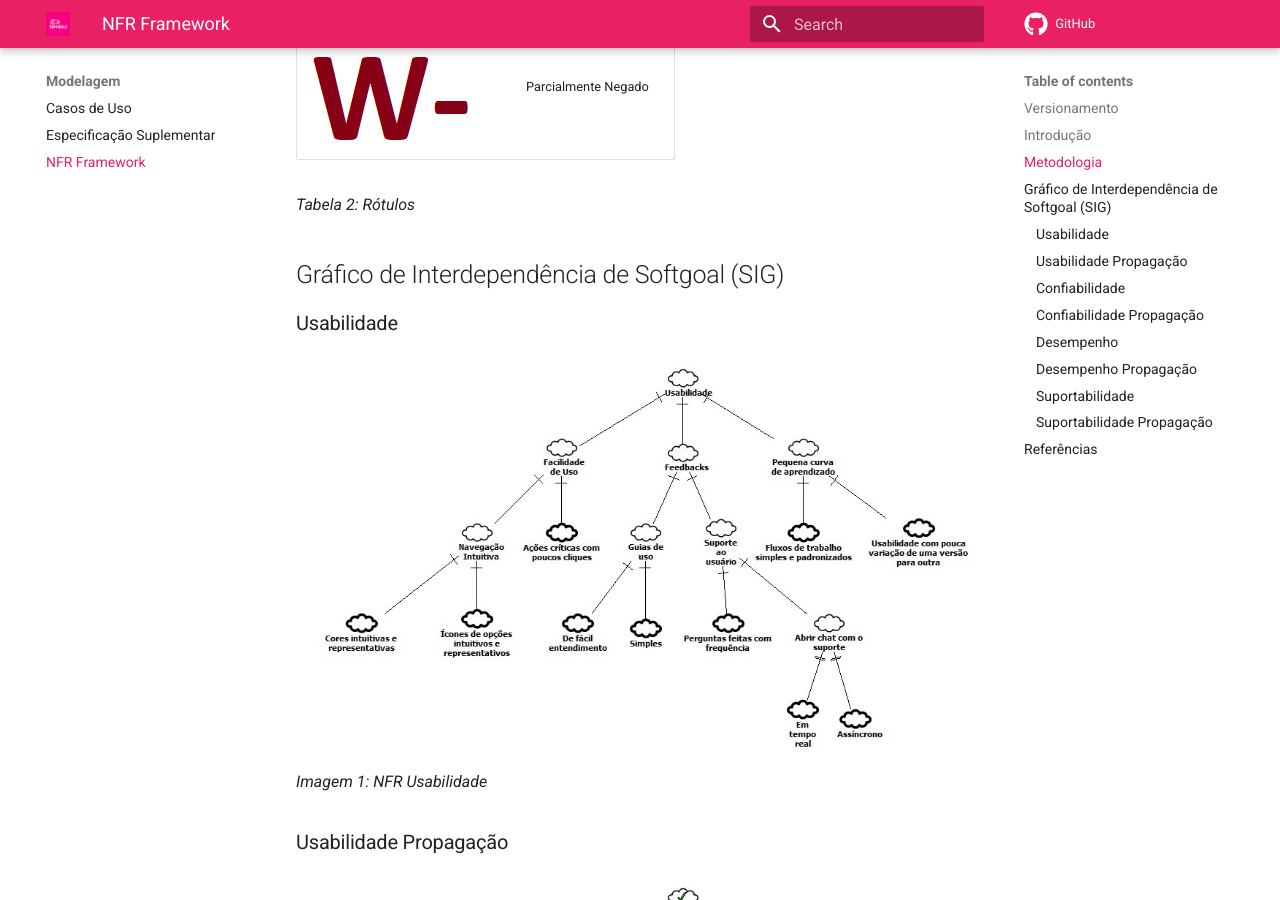
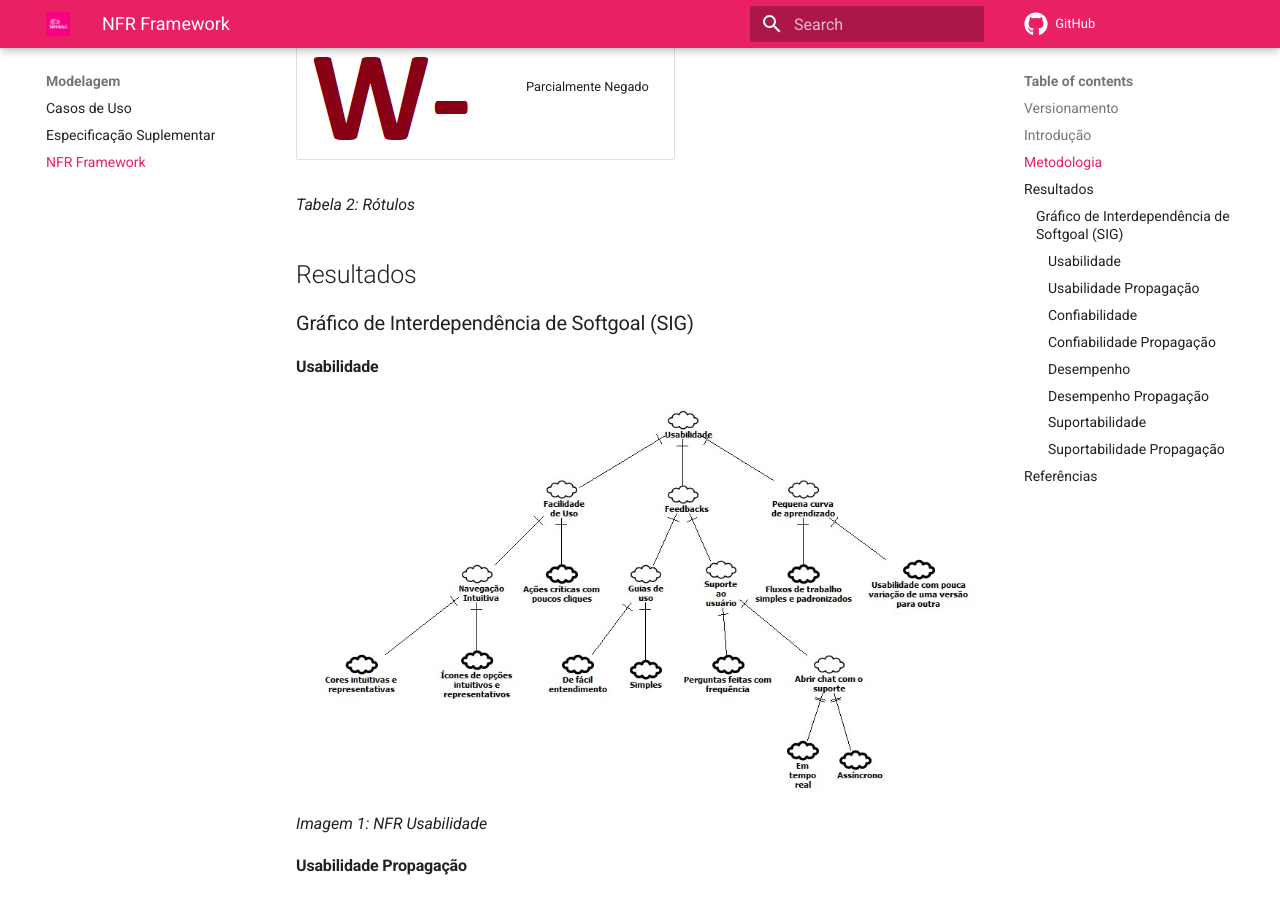
Before and after one commit to Requisitos-de-Software/2021.2-Tembici, an MkDocs documentation site: the page built from docs/modelagem/nfrframework.md, in a window 1280 px wide and 900 px high, scrolled down 1611 px. Built offline with MkDocs 1.6.1 and Material for MkDocs 9.7.7, drawn with Linux system fonts in a browser that asks for light colours; comment, search, counter and statistics services are not loaded.

Commit message:
#37 Padronização NFR

```diff
--- a/docs/modelagem/nfrframework.md
+++ b/docs/modelagem/nfrframework.md
@@ -31,36 +31,38 @@ Os rótulos utilizados foram:
 
 *Tabela 2: Rótulos*
 
-## Gráfico de Interdependência de Softgoal (SIG)
-### Usabilidade
+## Resultados
+
+### Gráfico de Interdependência de Softgoal (SIG)
+#### Usabilidade
 ![NFR Usabilidade](../assets/modelagem/nfr-framework/usabilidade/usabilidade.jpg)<br>
 *Imagem 1: NFR Usabilidade*
 
-### Usabilidade Propagação
+#### Usabilidade Propagação
 ![NFR Usabilidade Propagação](../assets/modelagem/nfr-framework/usabilidade/usabilidadeprop.jpg)<br>
 *Imagem 2: NFR Usabilidade Propagação*
 
-### Confiabilidade
+#### Confiabilidade
 ![NFR Confiabilidade](../assets/modelagem/nfr-framework/confiabilidade/confiabilidade.jpg)<br>
 *Imagem 3: NFR Confiabilidade*
 
-### Confiabilidade Propagação
+#### Confiabilidade Propagação
 ![NFR Confiabilidade Propagação](../assets/modelagem/nfr-framework/confiabilidade/confiabilidadeprop.jpg)<br>
 *Imagem 4: NFR Confiabilidade Propagação*
 
-### Desempenho
+#### Desempenho
 ![NFR Desempenho](../assets/modelagem/nfr-framework/desempenho/desempenho.jpg)<br>
 *Imagem 5: NFR Desempenho*
 
-### Desempenho Propagação
+#### Desempenho Propagação
 ![NFR Desempenho Propagação](../assets/modelagem/nfr-framework/desempenho/desempenhoprop.jpg)<br>
 *Imagem 6: NFR Desempenho Propagação*
 
-### Suportabilidade
+#### Suportabilidade
 ![NFR Suportabilidade](../assets/modelagem/nfr-framework/suportabilidade/suportabilidade.jpg)<br>
 *Imagem 7: NFR Suportabilidade*
 
-### Suportabilidade Propagação
+#### Suportabilidade Propagação
 ![NFR Suportabilidade Propagação](../assets/modelagem/nfr-framework/suportabilidade/suportabilidadeprop.jpg)<br>
 *Imagem 8: NFR Suportabilidade Propagação*
 
```
